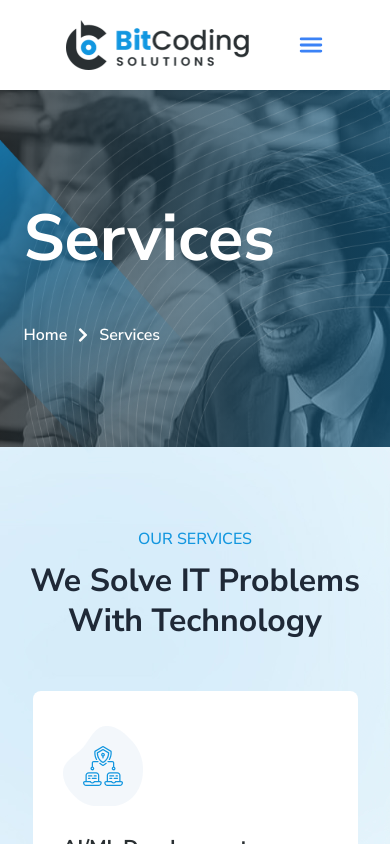
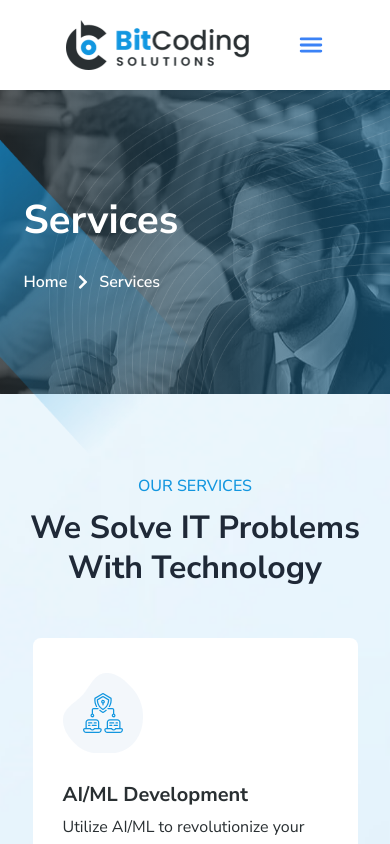
Before and after one commit to VanshSojitra018/Bitcoding, a React (Vite) app: page /service in a window 390 px wide. Shown: the top 844 px of the page. Built offline with nearby package versions, Linux system fonts and the light colour scheme.

Commit message:
Fix mobile service page layout issue

```diff
--- a/src/Pages/PageHeader.jsx
+++ b/src/Pages/PageHeader.jsx
@@ -32,7 +32,7 @@ const PageHeader = ({ title, subtitle }) => {
 
       <div className="container mx-auto px-4">
         <div className="page-heading relative py-[50px] text-left z-10">
-          <h1 className="text-white text-[65px] relative z-10 mb-[15px] font-bold">
+          <h1 className="text-white text-[28px] sm:text-[40px] lg:text-[65px] font-bold">
             {title}
           </h1>
 
--- a/src/Pages/ServicePage.jsx
+++ b/src/Pages/ServicePage.jsx
@@ -5,6 +5,8 @@ import icon2 from "../assets/s-icon-2.svg";
 import icon3 from "../assets/s-icon-3.svg";
 import icon4 from "../assets/s-icon-4.svg";
 import heroBg from "../assets/hero-bg.jpg";
+import { Link } from "react-router-dom";
+
 
 const ServicePage = () => {
   const servicesData = [
@@ -70,10 +72,17 @@ const ServicePage = () => {
     <>
       <PageHeader title={"Services"} subtitle={"Services"} />
 
-      <section
-        className="pt-[60px] sm:pt-[80px] lg:pt-[100px] pb-1 relative"
-        style={{ backgroundImage: `url(${heroBg})` }}
-      >
+    <section
+  className="
+    pt-[60px] sm:pt-[80px] lg:pt-[100px]
+    pb-[60px]
+    relative
+    bg-cover
+    bg-center
+    bg-no-repeat
+  "
+  style={{ backgroundImage: `url(${heroBg})` }}
+>
         <div className="container mx-auto px-4">
           <div className="section-title-area flex flex-col lg:flex-row items-start lg:items-center justify-between gap-4">
             <div className="section-title text-center mx-auto mb-[20px] lg:mb-[30px]">
@@ -106,19 +115,19 @@ const ServicePage = () => {
 
                     <div className="content mt-4 sm:mt-5 relative z-10">
                       <h4 className="text-[#292f32] text-[18px] sm:text-[20px] mb-[5px] font-bold transition-colors duration-300 group-hover:text-white">
-                        <a href={service.link}>{service.title}</a>
+                        <Link to={service.link}>{service.title}</Link>
                       </h4>
 
                       <p className="text-[#292f32] text-[14px] sm:text-[16px] transition-colors duration-300 group-hover:text-white">
                         {service.description}
                       </p>
 
-                      <a
-                        href={service.link}
+                      <Link
+                        to={service.link}
                         className="theme-btn-2 flex items-center gap-2 font-semibold text-[14px] sm:text-[16px] text-[#585858] mt-3 transition-colors duration-300 group-hover:text-white"
                       >
                         Read More →
-                      </a>
+                      </Link>
                     </div>
                   </div>
                 </div>
```
